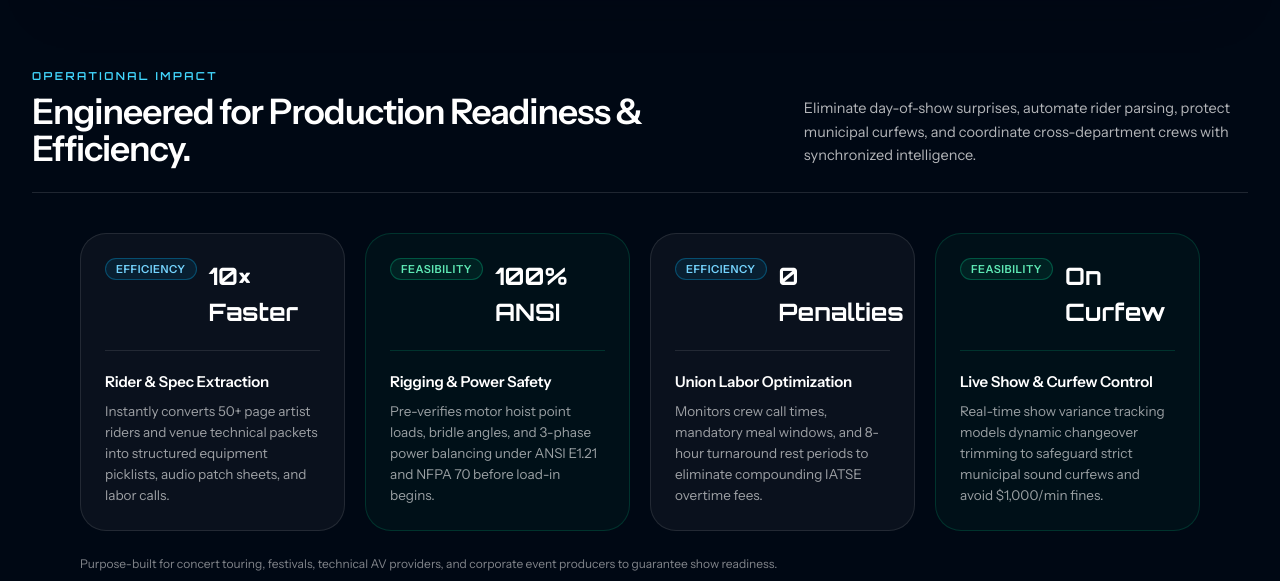
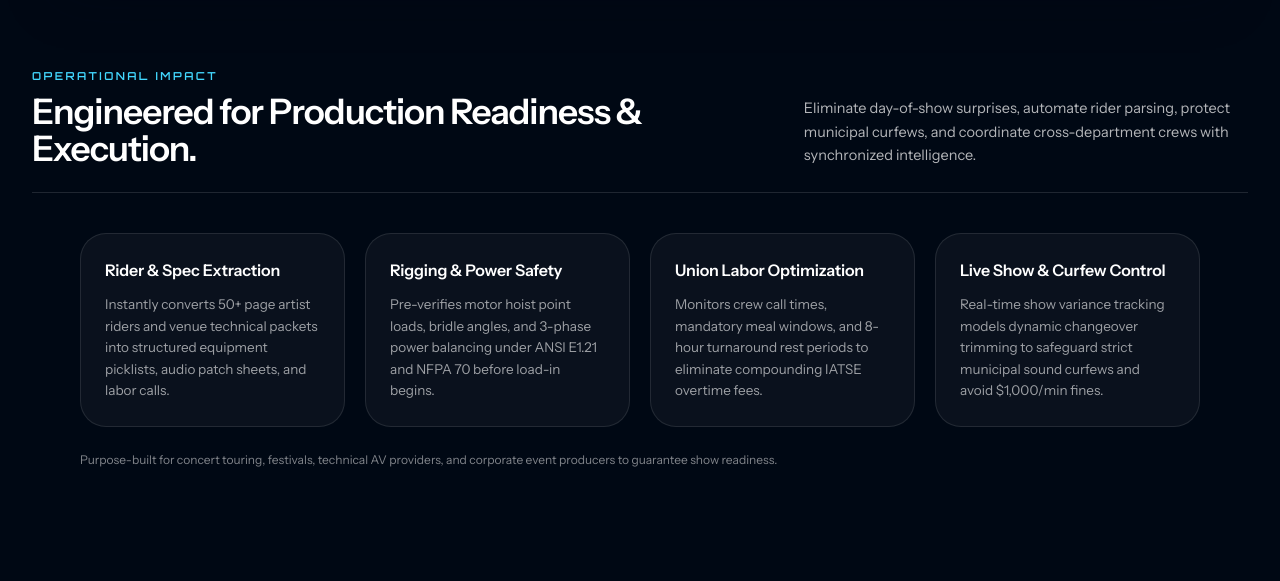
Before and after one commit to sannidhya-nestack/Qorvesqia-product-landing, a Next.js app: page / in a window 1280 px wide. Shown: the part 2767-3348 px from the top of the page. Built offline with nearby package versions, Linux system fonts and the light colour scheme; no server answers.

Commit message:
feat: remove efficiency/feasibility badges and numbers from operational capability cards

```diff
--- a/components/sections/Platform.tsx
+++ b/components/sections/Platform.tsx
@@ -61,12 +61,12 @@ export default function Platform() {
           />
         </div>
 
-        {/* ── Feasibility & Efficiency Impact Rail ── */}
+        {/* ── Operational Capabilities Rail ── */}
         <div className="border-b border-white/12 pb-6 mt-16 flex flex-col sm:flex-row sm:items-end sm:justify-between gap-4">
           <div>
             <span className="eyebrow on-dark">Operational Impact</span>
             <h3 className="h-section mt-2 text-[clamp(1.5rem,2.8vw,2.2rem)] text-white">
-              Engineered for Production Readiness & Efficiency.
+              Engineered for Production Readiness &amp; Execution.
             </h3>
           </div>
           <p className="max-w-[46ch] text-[14.5px] leading-relaxed text-white/70">
@@ -75,74 +75,42 @@ export default function Platform() {
         </div>
 
         <div className="mx-auto mt-10 max-w-[1120px] grid gap-5 sm:grid-cols-2 lg:grid-cols-4">
-          {/* Card 1: Efficiency */}
-          <div className="flex flex-col border border-white/10 bg-white/[0.04] p-6 rounded-xl relative overflow-hidden">
-            <div className="flex items-start justify-between gap-3 border-b border-white/10 pb-5">
-              <span className="inline-flex items-center rounded-full border border-sky-400/30 bg-sky-500/10 px-2.5 py-0.5 text-[11px] font-semibold uppercase tracking-wider text-sky-300">
-                Efficiency
-              </span>
-              <span className="font-display tnum text-[24px] font-bold text-white">
-                10× Faster
-              </span>
-            </div>
-            <h4 className="mt-5 text-[15px] font-semibold tracking-[-0.01em] text-white">
-              Rider & Spec Extraction
+          {/* Card 1 */}
+          <div className="flex flex-col rounded-xl border border-white/10 bg-white/[0.04] p-6 transition-colors hover:border-white/20 hover:bg-white/[0.06]">
+            <h4 className="text-[16px] font-semibold tracking-[-0.01em] text-white">
+              Rider &amp; Spec Extraction
             </h4>
-            <p className="mt-2 text-[13.5px] leading-[1.55] text-white/60">
+            <p className="mt-3 text-[13.5px] leading-[1.6] text-white/60">
               Instantly converts 50+ page artist riders and venue technical packets into structured equipment picklists, audio patch sheets, and labor calls.
             </p>
           </div>
 
-          {/* Card 2: Feasibility */}
-          <div className="flex flex-col border border-emerald-500/20 bg-emerald-500/[0.05] p-6 rounded-xl relative overflow-hidden">
-            <div className="flex items-start justify-between gap-3 border-b border-emerald-500/20 pb-5">
-              <span className="inline-flex items-center rounded-full border border-emerald-400/30 bg-emerald-500/10 px-2.5 py-0.5 text-[11px] font-semibold uppercase tracking-wider text-emerald-300">
-                Feasibility
-              </span>
-              <span className="font-display tnum text-[24px] font-bold text-white">
-                100% ANSI
-              </span>
-            </div>
-            <h4 className="mt-5 text-[15px] font-semibold tracking-[-0.01em] text-white">
-              Rigging & Power Safety
+          {/* Card 2 */}
+          <div className="flex flex-col rounded-xl border border-white/10 bg-white/[0.04] p-6 transition-colors hover:border-white/20 hover:bg-white/[0.06]">
+            <h4 className="text-[16px] font-semibold tracking-[-0.01em] text-white">
+              Rigging &amp; Power Safety
             </h4>
-            <p className="mt-2 text-[13.5px] leading-[1.55] text-white/60">
+            <p className="mt-3 text-[13.5px] leading-[1.6] text-white/60">
               Pre-verifies motor hoist point loads, bridle angles, and 3-phase power balancing under ANSI E1.21 and NFPA 70 before load-in begins.
             </p>
           </div>
 
-          {/* Card 3: Efficiency */}
-          <div className="flex flex-col border border-white/10 bg-white/[0.04] p-6 rounded-xl relative overflow-hidden">
-            <div className="flex items-start justify-between gap-3 border-b border-white/10 pb-5">
-              <span className="inline-flex items-center rounded-full border border-sky-400/30 bg-sky-500/10 px-2.5 py-0.5 text-[11px] font-semibold uppercase tracking-wider text-sky-300">
-                Efficiency
-              </span>
-              <span className="font-display tnum text-[24px] font-bold text-white">
-                0 Penalties
-              </span>
-            </div>
-            <h4 className="mt-5 text-[15px] font-semibold tracking-[-0.01em] text-white">
+          {/* Card 3 */}
+          <div className="flex flex-col rounded-xl border border-white/10 bg-white/[0.04] p-6 transition-colors hover:border-white/20 hover:bg-white/[0.06]">
+            <h4 className="text-[16px] font-semibold tracking-[-0.01em] text-white">
               Union Labor Optimization
             </h4>
-            <p className="mt-2 text-[13.5px] leading-[1.55] text-white/60">
+            <p className="mt-3 text-[13.5px] leading-[1.6] text-white/60">
               Monitors crew call times, mandatory meal windows, and 8-hour turnaround rest periods to eliminate compounding IATSE overtime fees.
             </p>
           </div>
 
-          {/* Card 4: Feasibility */}
-          <div className="flex flex-col border border-emerald-500/20 bg-emerald-500/[0.05] p-6 rounded-xl relative overflow-hidden">
-            <div className="flex items-start justify-between gap-3 border-b border-emerald-500/20 pb-5">
-              <span className="inline-flex items-center rounded-full border border-emerald-400/30 bg-emerald-500/10 px-2.5 py-0.5 text-[11px] font-semibold uppercase tracking-wider text-emerald-300">
-                Feasibility
-              </span>
-              <span className="font-display tnum text-[24px] font-bold text-white">
-                On Curfew
-              </span>
-            </div>
-            <h4 className="mt-5 text-[15px] font-semibold tracking-[-0.01em] text-white">
-              Live Show & Curfew Control
+          {/* Card 4 */}
+          <div className="flex flex-col rounded-xl border border-white/10 bg-white/[0.04] p-6 transition-colors hover:border-white/20 hover:bg-white/[0.06]">
+            <h4 className="text-[16px] font-semibold tracking-[-0.01em] text-white">
+              Live Show &amp; Curfew Control
             </h4>
-            <p className="mt-2 text-[13.5px] leading-[1.55] text-white/60">
+            <p className="mt-3 text-[13.5px] leading-[1.6] text-white/60">
               Real-time show variance tracking models dynamic changeover trimming to safeguard strict municipal sound curfews and avoid $1,000/min fines.
             </p>
           </div>
```
